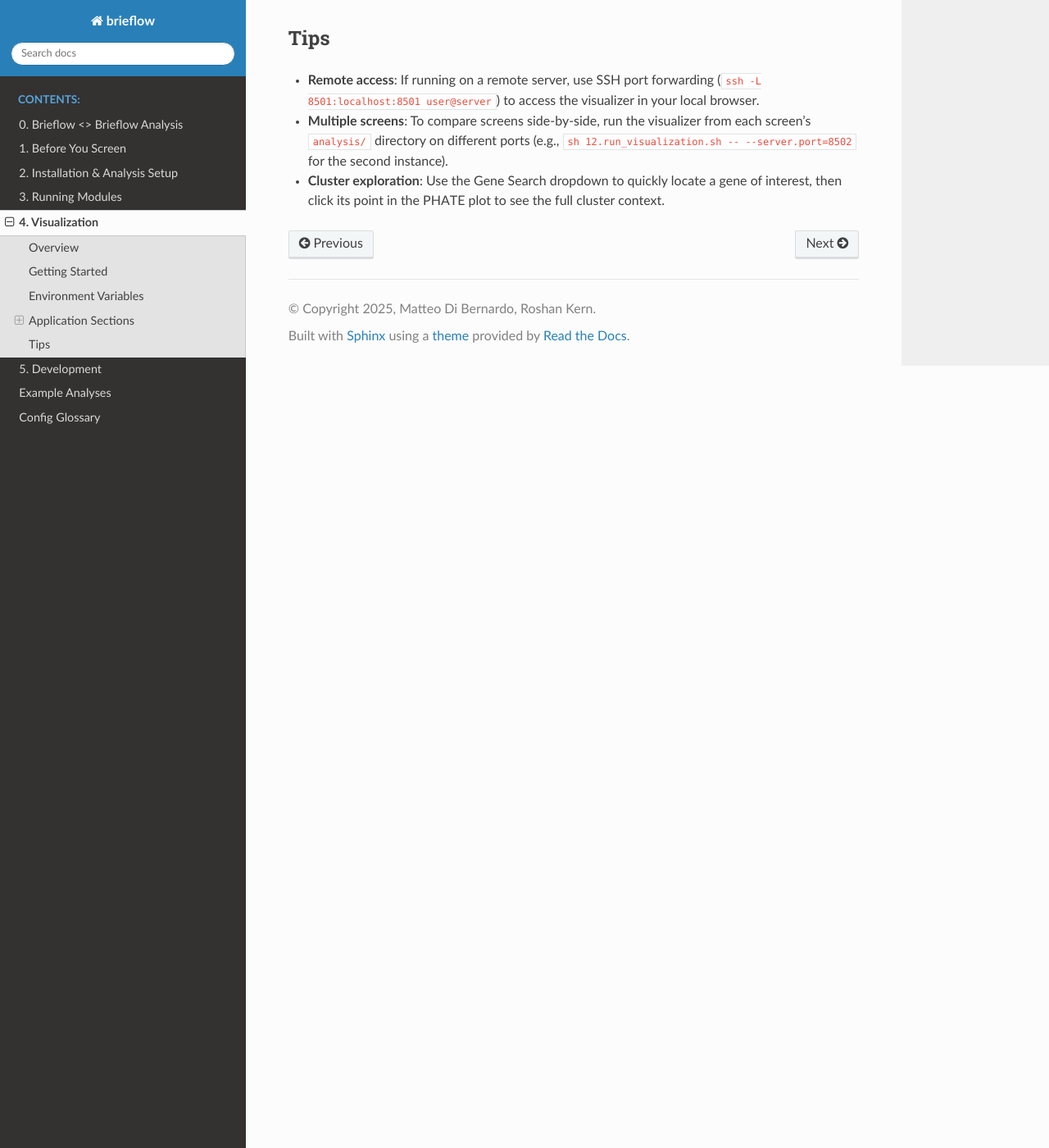
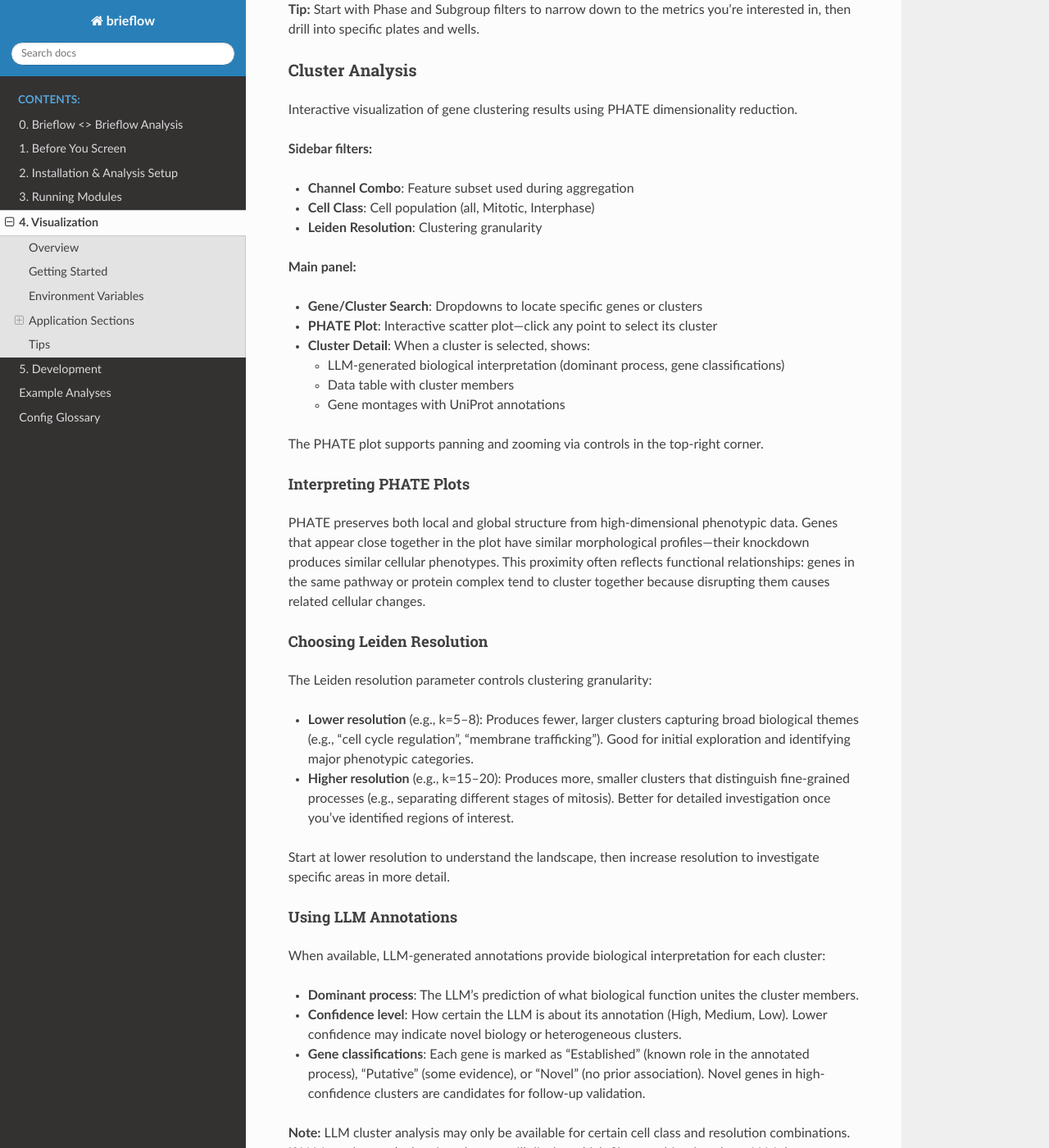
Before and after one commit to cheeseman-lab/brieflow, a Sphinx documentation site: the page built from docs/source/4.visualization.md, in a window 1280 px wide and 1400 px high, scrolled down 2954 px. Shown: the whole window at 82% size. Built offline with Sphinx 7.4.7 and the Read the Docs theme 3.1.0, drawn with Linux system fonts in a browser that asks for light colours; some of the changed text lies outside the part shown.

Commit message:
update visualization guide

````diff
--- a/docs/source/4.visualization.md
+++ b/docs/source/4.visualization.md
@@ -25,15 +25,30 @@
 Then launch the visualizer:
 
 ```sh
-sh 12.run_visualization.sh
+sh 14.run_visualization.sh
 ```
 
 This opens the app in your browser at `http://localhost:8501`.
 
+**Prerequisites by section:**
+
+| Visualizer Section | Required Modules |
+|--------------------|------------------|
+| Experimental Overview | None (reads `screen.yaml`) |
+| Analysis Overview | None (reads `config/config.yml`) |
+| Quality Control | `preprocess`, `sbs`, `phenotype`, `merge`, or `aggregate` |
+| Cluster Analysis | `aggregate` and `cluster` |
+
+**Remote access:** If running on a remote server, use SSH port forwarding to access the visualizer in your local browser:
+
+```sh
+ssh -L 8501:localhost:8501 user@server
+```
+
 ## Environment Variables
 
 The visualizer is configured via environment variables.
-The run script (`12.run_visualization.sh`) sets sensible defaults, but you can override them for custom setups.
+The run script sets sensible defaults automatically, but you can override them for custom setups.
 
 | Variable | Required | Default | Description |
 |----------|----------|---------|-------------|
@@ -85,7 +100,15 @@
 
 The main panel displays distribution plots and data tables for the selected filters.
 
-**Note:** Start with Phase and Subgroup filters to narrow down to the metrics you're interested in, then drill into specific plates and wells.
+#### Interpreting QC Metrics
+
+QC metrics help you distinguish technical artifacts from biological signal. Key things to look for:
+
+- **Spatial patterns**: Systematic variations across the plate (edge effects, gradients) often indicate technical issues with imaging, staining, or sample preparation rather than biology.
+- **Well-to-well consistency**: Large variance between replicates or adjacent wells may signal dispensing errors, uneven cell seeding, or imaging problems.
+- **Mapping rates**: Low barcode mapping rates can indicate poor SBS image quality, cycle dropout, or issues with cell segmentation affecting barcode assignment.
+
+**Tip:** Start with Phase and Subgroup filters to narrow down to the metrics you're interested in, then drill into specific plates and wells.
 
 ### Cluster Analysis
 
@@ -106,11 +129,42 @@
 
 The PHATE plot supports panning and zooming via controls in the top-right corner.
 
+#### Interpreting PHATE Plots
+
+PHATE preserves both local and global structure from high-dimensional phenotypic data. Genes that appear close together in the plot have similar morphological profiles—their knockdown produces similar cellular phenotypes. This proximity often reflects functional relationships: genes in the same pathway or protein complex tend to cluster together because disrupting them causes related cellular changes.
+
+#### Choosing Leiden Resolution
+
+The Leiden resolution parameter controls clustering granularity:
+
+- **Lower resolution** (e.g., k=5–8): Produces fewer, larger clusters capturing broad biological themes (e.g., "cell cycle regulation", "membrane trafficking"). Good for initial exploration and identifying major phenotypic categories.
+- **Higher resolution** (e.g., k=15–20): Produces more, smaller clusters that distinguish fine-grained processes (e.g., separating different stages of mitosis). Better for detailed investigation once you've identified regions of interest.
+
+Start at lower resolution to understand the landscape, then increase resolution to investigate specific areas in more detail.
+
+#### Using LLM Annotations
+
+When available, LLM-generated annotations provide biological interpretation for each cluster:
+
+- **Dominant process**: The LLM's prediction of what biological function unites the cluster members.
+- **Confidence level**: How certain the LLM is about its annotation (High, Medium, Low). Lower confidence may indicate novel biology or heterogeneous clusters.
+- **Gene classifications**: Each gene is marked as "Established" (known role in the annotated process), "Putative" (some evidence), or "Novel" (no prior association). Novel genes in high-confidence clusters are candidates for follow-up validation.
+
 **Note:** LLM cluster analysis may only be available for certain cell class and resolution combinations.
 If LLM results aren't showing, the app will display which filter combinations have LLM data available.
 
+#### Exploration Workflow
+
+A typical workflow for investigating clustering results:
+
+1. **Start broad**: Use a lower Leiden resolution to see major phenotypic categories
+2. **Locate genes of interest**: Use the Gene Search dropdown to find specific genes
+3. **Explore neighborhoods**: Click genes in the PHATE plot to see what they cluster with
+4. **Increase resolution**: Switch to higher resolution to see finer distinctions within interesting regions
+5. **Review annotations**: Check LLM interpretations and gene classifications for biological insight
+6. **Identify candidates**: Look for "Novel" genes in well-annotated clusters as potential discoveries
+
 ## Tips
 
-- **Remote access**: If running on a remote server, use SSH port forwarding (`ssh -L 8501:localhost:8501 user@server`) to access the visualizer in your local browser.
-- **Multiple screens**: To compare screens side-by-side, run the visualizer from each screen's `analysis/` directory on different ports (e.g., `sh 12.run_visualization.sh -- --server.port=8502` for the second instance).
+- **Multiple screens**: To compare screens side-by-side, run the visualizer from each screen's `analysis/` directory on different ports (e.g., `sh 14.run_visualization.sh -- --server.port=8502` for the second instance).
 - **Cluster exploration**: Use the Gene Search dropdown to quickly locate a gene of interest, then click its point in the PHATE plot to see the full cluster context.
````
